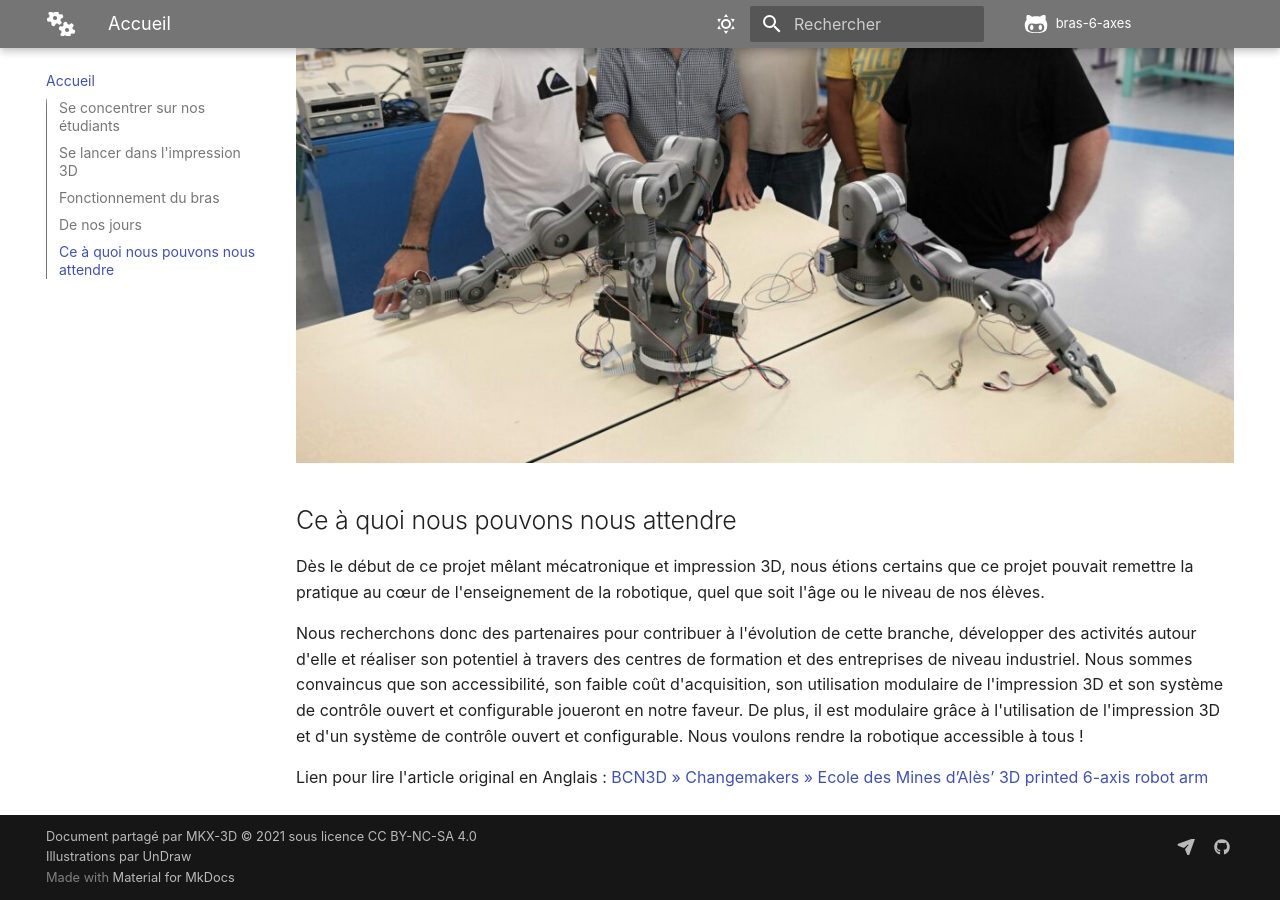
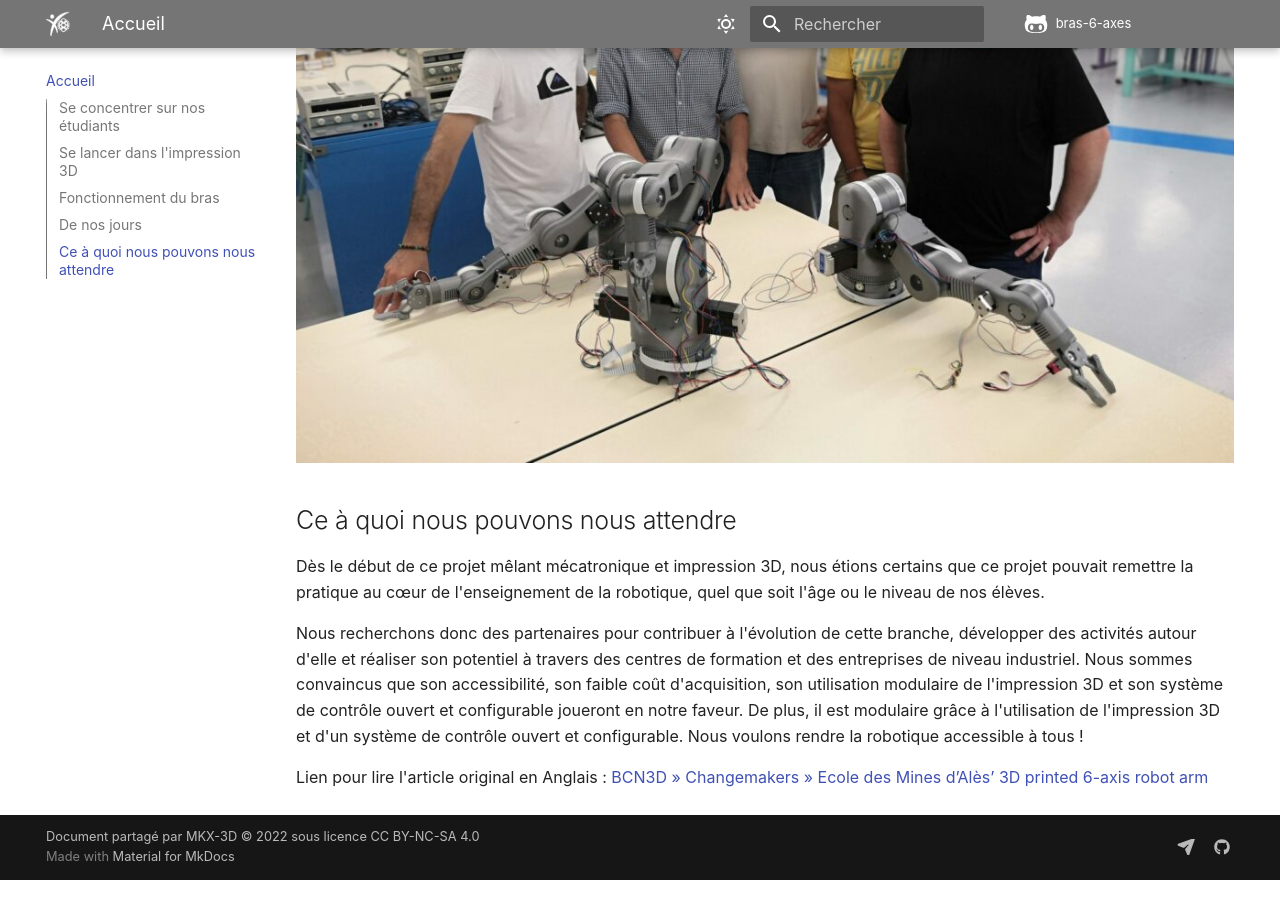
Before and after one commit to P2P2M/bras-6-axes, an MkDocs documentation site: the page built from docs/index.md, in a window 1280 px wide and 900 px high, scrolled down 3711 px. Built offline with MkDocs 1.6.1 and Material for MkDocs 9.7.7, drawn with Linux system fonts in a browser that asks for light colours; comment, search, counter and statistics services are not loaded.

Commit message:
Correctif bug logo

```diff
--- a/docs/index.md
+++ b/docs/index.md
@@ -1,7 +1,7 @@
 
 # Bras robotique 6 axes imprimé en 3D de l'Ecole des Mines d'Alès
 
-[![Philippe & Pascal](./images/Changemakers-blog-post-image-11.jpg){.center}](https://www.bcn3d.com/ecole-des-mines-dales-3d-printed-6-axis-robot-arm/){target=_blank}
+[![Philippe & Pascal](./images/Changemakers-blog-post-image-modif.jpg){.center}](https://www.bcn3d.com/ecole-des-mines-dales-3d-printed-6-axis-robot-arm/){target=_blank}
 
 Nous sommes deux professeurs qui enseignons les Sciences du Génie Industriel depuis environ 20 ans. Après quelques années en région parisienne, nous avons atterri à l'académie de Montpellier, au lycée Albert Einstein de Bagnols-sur-Cèze. Depuis octobre 2017, nous enseignons également la Robotique à l' [Ecole des Mines d'Alès](https://www.imt-mines-ales.fr/){target=_blank} aux futurs ingénieurs en Mécatronique.
 
--- a/mkdocs.yml
+++ b/mkdocs.yml
@@ -32,9 +32,10 @@ theme:
     # custom_dir: overrides #
     font: false  # RGPD ; pas de fonte Google
     language: fr # français
+    logo: images/LogoIO.png # image qui apparait dans l'en tête à gauche du titre de la page
+      # et qui est support du lien qui renvoie à la racine du site depuis toutes les pages
+    favicon: images/LogoIO-red.png
     icon:
-      logo: fontawesome/solid/cogs # image qui apparait dans l'en tête à gauche du titre de la page
-      # et qui est support du lien qui renvoie à la racine du site depuis toutes les pages
       repo: fontawesome/brands/github-alt # modifie l'icône du lien vers le dépot du projet de l'en tête
 
     # Palettes de couleurs jour/nuit, cf : https://squidfunk.github.io/mkdocs-material/setup/changing-the-colors/
@@ -107,8 +108,7 @@ plugins:
 # Information de droit d'auteur qui s'affiche dans le pied de page pour toutes les pages du site
 copyright: >
     Document partagé par <a href="https://github.com/MKX-3D" target="_blank">MKX-3D</a>
-    &copy; 2021 sous licence <a href="https://creativecommons.org/licenses/by-nc-sa/4.0/deed.fr" target="_blank">CC BY-NC-SA 4.0</a>
-    <br> Illustrations par <a href="https://undraw.co/" target="_blank">UnDraw</a>
+    &copy; 2022 sous licence <a href="https://creativecommons.org/licenses/by-nc-sa/4.0/deed.fr" target="_blank">CC BY-NC-SA 4.0</a>
 
 
 ### Configuration de liens sociaux https://squidfunk.github.io/mkdocs-material/setup/setting-up-the-footer/#social-links
```
Also changed, not shown: docs/images/Changemakers-blog-post-image-11.jpg (deleted), docs/images/Changemakers-blog-post-image-modif.jpg (added), docs/images/LogoIO-red.png (added), docs/images/LogoIO.png (added).
